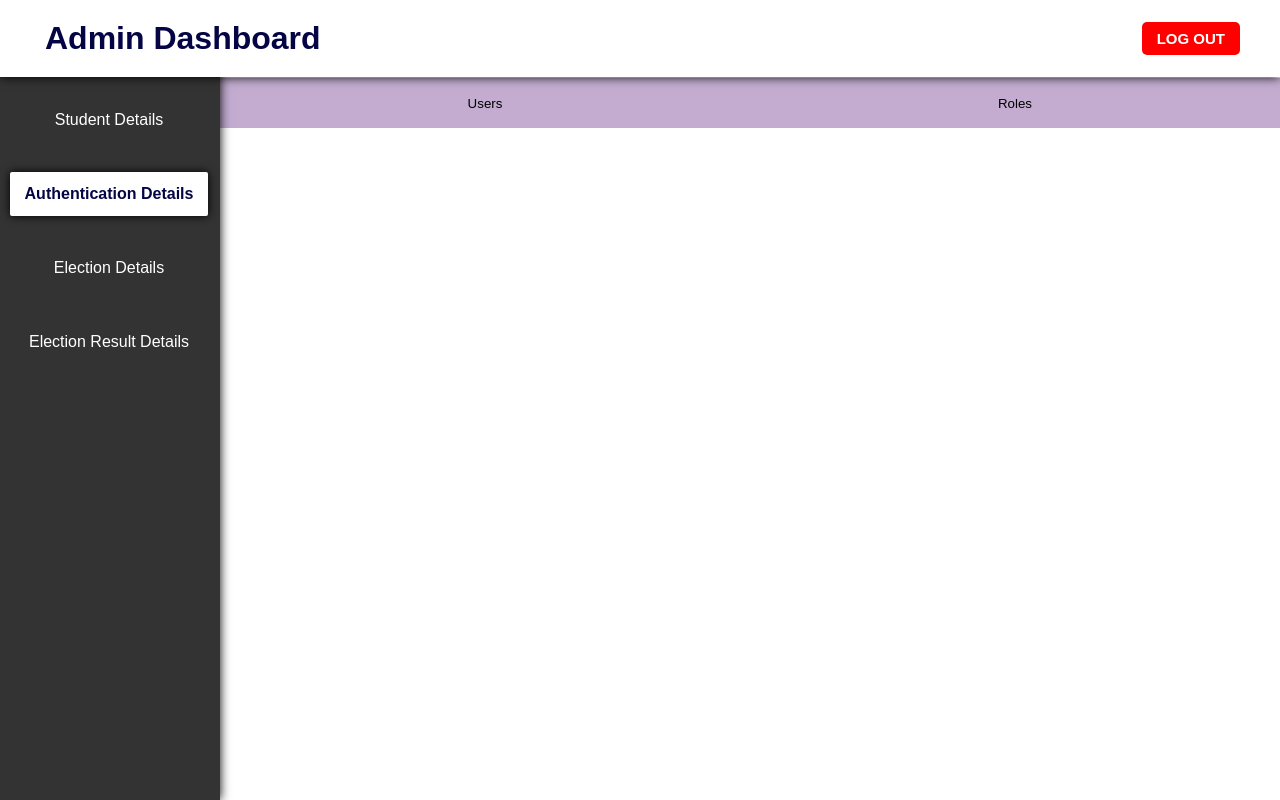
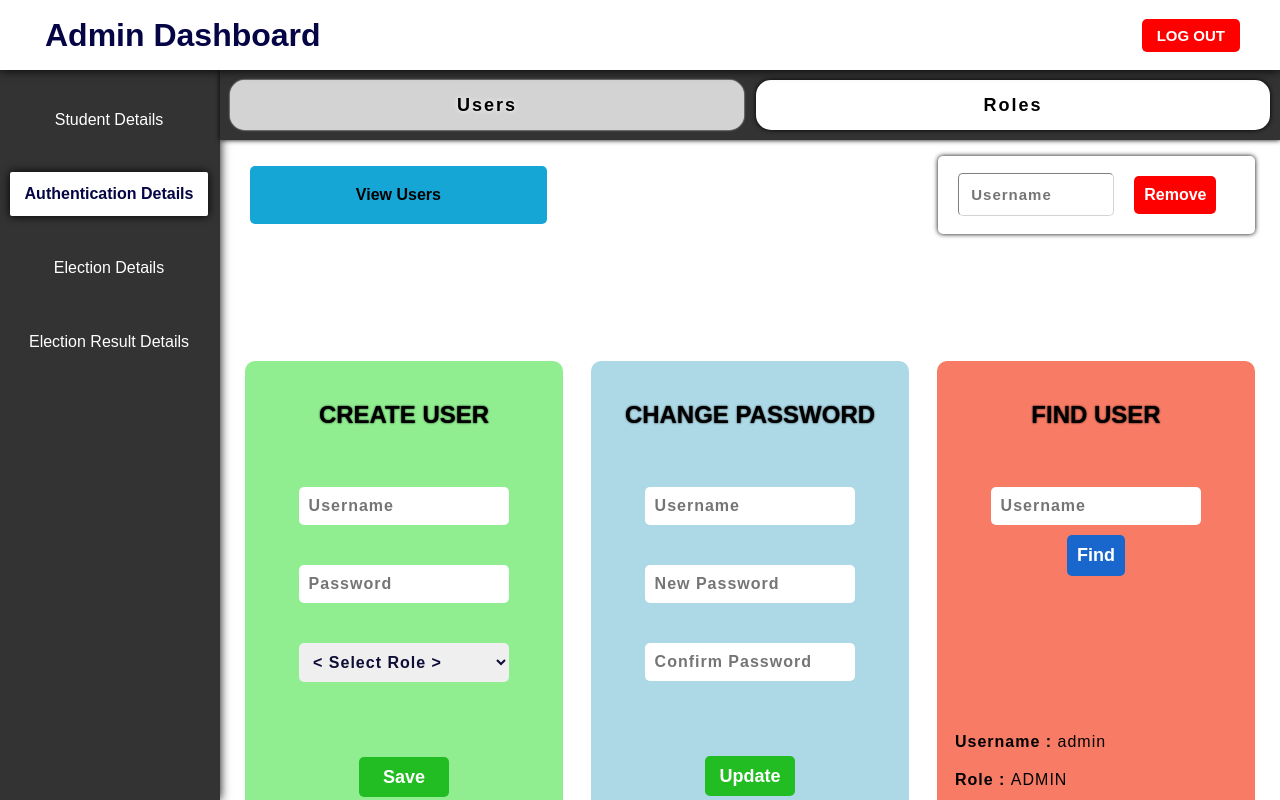
Before and after one commit to nirmalisrael/cvs-app, an Angular app: page /admin-page/auth-editor in a window 1280 px wide. Shown: the top 800 px of the page. Built offline with nearby package versions, Linux system fonts and the light colour scheme.

Commit message:
adding users page form laptop

```diff
--- a/src/app/_module/auth/_component/auth-editor/auth-editor.component.css
+++ b/src/app/_module/auth/_component/auth-editor/auth-editor.component.css
@@ -2,8 +2,10 @@ body {
     margin: 0;
     padding: 0;
     font-family: Arial, sans-serif;
-    display: flex;
+    /* display: flex; */
+    /* background-color: lightgrey; */
 }
+
 
 .nav-bar {
     display: flex;
@@ -21,7 +23,8 @@ body {
     position: fixed;
     top: 0;
     width: 100%;
-    z-index: 1;
+    height: 40px;
+    z-index: 2;
 }
 
 .top-navbar a {
@@ -98,32 +101,260 @@ body {
   }
 
 .user-role-nav {
-    position: relative;
+    position: sticky;
+    top: 70px;
     width: calc(100% - 220px);
-    height: 50px;
-    margin-top: 78px;
+    height: 70px;
+    margin-top: 70px;
     margin-left: 220px;
-    background-color: #C3ACD0;
+    background-color: #333;
     display: flex;
     align-items: center;
     justify-content: center;
+    z-index: 1;
+    box-shadow: 0 0 5px black;
 }
 .users, .roles{
     position: absolute;
-    height: 100%;
-    width: 50%;
+    height: 50px;
+    width: 48.5%;
+    flex: 1;
 }
 .user-role-nav button {
     width: 100%;
     height: 100%;
+    margin-left: 10px;
+    margin-right: 10px;
+    border: black;
+    background-color: #ffffff;
+    border-radius: 15px;
+    font-size: 18px;
+    letter-spacing: 2px;
+    font-weight: bold;
+    cursor: pointer;
+    box-shadow: 0 0 5px black;
+
+}
+
+.user-role-nav button:hover {
+    box-shadow: 0 0 5px grey;
+}
+
+
+.users {
+    /* box-shadow: 5px 0 -5px -4px rgba(0, 0, 0, 0.5); */
+    left: 0;
+    margin-right: 5px;
+}
+.roles{
+    /* box-shadow: -5px 0 5px -4px rgba(0, 0, 0, 0.5); */
+    right: 20px ;    margin-left: 5px;
+
+}
+
+.clicked button{
+    color: black;
+    background-color: lightgrey;
+    box-shadow: 0 0 2px white;
+    text-shadow: 0 0 5px white;
+}
+
+.user-side{
+    position: relative;
+    width: calc(100% - 220px);
+    height: 100vh;
+    left: 220px;
+    display: flex;
+    background: transparent;
+    align-items: center;
+    justify-content: center;
+    /* display: none; */
+    /* width: calc(100% - 220px);
+
+    background-color: lightcoral;
+    position: fixed;
+    left: 220px;   */
+}
+
+.users-find-btn {
+    position: relative;
+    /* width: calc(100% - 220px); */
+    height: 70px;
+    margin-left: 220px;
+    /* background-color: lightskyblue; */
+    display: flex;
+    align-items: center;
+    top: 20px;
+}
+
+.users-find-btn .view-users {
+    position: absolute;
+    background-color: rgb(22, 166, 214);
+    width: 28%;
+    left: 30px;
+    padding: 20px;
     border: none;
-    padding: 5px;
-    background: transparent;
+    outline: none;
+    border-radius: 5px;
+    /* color: white; */
+    font-weight: bold;
+    font-size: 16px;
+    cursor: pointer;
 }
-.user-role-nav button:hover {
-    background-color: blueviolet;
+
+.remove-user {
+    position: absolute;
+    right: 25px;
+    /* background-color: rgb(252, 40, 40); */
+    width: 28%;
+    padding-left: 20px;
+    border-radius: 5px;
+    box-shadow: 0 0 5px black;
 }
-.users {
-    left: 0;
+
+.remove-user button {
+    padding: 10px;
+    margin: 20px;
+    border: none;
+    outline: none;
+    border-radius: 5px;
+    color: white;
+    background-color: red;
+    font-weight: bold;
+    font-size: 16px;
+    cursor: pointer;
 }
-.roles{right: 0;}
+.remove-user input {
+    padding: 12px;
+    width: 130px;
+    border-radius: 5px;
+    border-color: black;
+    font-size: 15px;
+    text-align: left;
+    letter-spacing: 1px;
+    /* border: none; */
+    outline: none;
+    border-color: lightgrey;
+    border-width: 1px;
+    font-weight: bold;
+    color: rgb(13, 13, 54);
+    transition: box-shadow 0.3s ease;
+}
+.user-side form {
+    position: absolute;
+    width: 30%;
+    height: calc( 90% - 60px);
+    top: calc(50vh - 249px);
+    border-radius: 10px;
+    display: flex;
+    flex-direction: column;
+    backdrop-filter: blur(10px);
+    align-items: center;
+    transition: 300ms;
+    /* justify-content: center; */
+}
+
+.user-side form:hover {
+    box-shadow: 0 0 10px black;
+}
+.user-side .add-user-form-container form {
+    left: 25px;
+    background-color: lightgreen;
+}
+.user-side .update-user-form-container form {
+    left: 35%;
+    background-color: lightblue;
+}
+.user-side .find-user-form-container form {
+    right: 25px;
+    background-color: rgb(248, 123, 101);
+}
+.user-side form h2 {
+    margin-top: 20px;
+    text-align: center;
+    padding: 20px;
+    text-shadow: 0px 0px 2px black;
+}
+
+.user-side form input,select {
+    padding: 10px;
+    width: 60%;
+    margin: 20px;
+    border-radius: 5px;
+    border-color: black;
+    font-size: 16px;
+    text-align: left;
+    letter-spacing: 1px;
+    border: none;
+    outline: none;
+    font-weight: bold;
+
+    color: rgb(13, 13, 54);
+    transition: box-shadow 0.3s ease;
+}
+
+.user-side form select:first-child {
+    color: grey;
+}
+
+input:focus {
+    box-shadow: 0 0 10px rgb(13, 13, 54);
+}
+
+.user-side form select, option {
+    width: 66%;
+    font-size: 16px;
+    text-align: left;
+}
+
+.user-side form #username {
+    margin-top: 12%;
+}
+
+.user-side form button {
+    width: 28%;
+    height: 40px;
+    font-size: 18px;
+    font-weight: bold;
+    border-radius: 5px;
+    border: none;
+    outline: none;
+    margin-top: 55px;
+}
+
+.user-side form .save-btn {
+    background-color: rgb(34, 189, 34);
+    color: #ffffff;
+}
+
+button:hover {
+    box-shadow: 0px 0px 5px black;
+    cursor: pointer;
+}
+
+.user-side .find-user-form-container #find-username {
+    margin-top: 12%;
+    margin-bottom: 10px;
+}
+
+
+.user-side form .find-btn {
+    margin: 0;
+    background-color: rgb(25, 103, 204);
+    color: #ffffff;
+    width: fit-content;
+    height: fit-content;
+    padding: 10px;
+}
+
+.find-user-para {
+    width: 95%;
+    height: 100%;
+    display: flex;
+    justify-content: center;
+    align-items: center;
+    line-height:1cm;
+    letter-spacing:1px;
+    margin-left: 20px;
+    /* margin-right: 20px; */
+}
--- a/src/app/_module/auth/_component/auth-editor/auth-editor.component.html
+++ b/src/app/_module/auth/_component/auth-editor/auth-editor.component.html
@@ -14,8 +14,57 @@
         </div>
 
         <div class="user-role-nav">
-            <div class="users"><button>Users</button></div>
-            <div class="roles"><button>Roles</button></div>
+            <div class="users" (click)="setActiveTab('users')" [class.clicked]="activeTab === 'users'">
+                <button>Users</button>
+            </div>
+            <div class="roles" (click)="setActiveTab('roles')" [class.clicked]="activeTab === 'roles'">
+                <button>Roles</button>
+            </div>
+        </div>
+        <div *ngIf="showUserSide" class="users-find-btn">
+            <button class="view-users">View Users</button>
+
+            <div class="remove-user">
+                <input type="text" name="username" id="username" placeholder="Username" required>
+                <button>Remove</button>
+            </div>
+        </div>
+        <div class="user-side" *ngIf="showUserSide">
+
+            <div class="add-user-form-container">
+                <form action="" class="add-user-form" id="grid-item">
+                    <h2>CREATE USER</h2>
+                    <input type="text" name="username" placeholder="Username" id="username" required>
+                    <input type="text" name="password" id="password" placeholder="Password" required>
+                    <select class="roles-option" id="roles-option" name="roles-option" required>
+                        <option value=""  disabled selected>< Select Role ></option>
+                        <option value="">ADMIN</option>
+                        <option value="">STUDENT</option>
+                    </select>
+                    <button class="save-btn">Save</button>
+                </form>
+            </div>
+            <div class="update-user-form-container">
+                <form action="" class="update-user-form"id="grid-item">
+                    <h2>CHANGE PASSWORD</h2>
+                    <input type="text" name="username" placeholder="Username" id="username" required>
+                    <input type="text" name="password" id="password" placeholder="New Password" required>
+                    <input type="text" name="password" id="password" placeholder="Confirm Password" required>
+                    <button class="save-btn">Update</button>
+                </form>
+            </div>
+            <div class="find-user-form-container">
+                <form action="" class="find-user-form"id="grid-item">
+                    <h2>FIND USER</h2>
+                    <input type="text" name="username" placeholder="Username" id="find-username"  required>
+                    <button class="find-btn">Find</button>
+                    <div class="find-user-para">
+                        <p><b>Username : </b>admin<br>
+                        <b>Role : </b>ADMIN <br>
+                        <b>Role Description : </b>For administrative</p>
+                    </div>
+                </form>
+            </div>
         </div>
     </body>
 </html>
--- a/src/app/_module/auth/_component/auth-editor/auth-editor.component.ts
+++ b/src/app/_module/auth/_component/auth-editor/auth-editor.component.ts
@@ -6,5 +6,19 @@ import { Component } from '@angular/core';
   styleUrls: ['./auth-editor.component.css']
 })
 export class AuthEditorComponent {
+  activeTab: string = 'users';
 
+  showUserSide = true;
+  showRoleSide = false;
+
+  setActiveTab(tab: string) {
+    this.activeTab = tab;
+    if(this.activeTab === 'users') {
+      this.showRoleSide = false;
+      this.showUserSide = true;
+    } else if(this.activeTab === 'roles') {
+      this.showUserSide = false;
+      this.showRoleSide = true;
+    }
+  }
 }
--- a/src/app/_module/auth/auth.module.ts
+++ b/src/app/_module/auth/auth.module.ts
@@ -1,6 +1,7 @@
 import { NgModule } from '@angular/core';
 import { CommonModule } from '@angular/common';
 import { AuthEditorComponent } from './_component/auth-editor/auth-editor.component';
+import { FormsModule } from '@angular/forms';
 
 
 
--- a/src/app/_module/student/_component/student-editor/student-editor.component.css
+++ b/src/app/_module/student/_component/student-editor/student-editor.component.css
@@ -184,9 +184,14 @@ button:hover {
     z-index: -1;
 }
 
+.student-table th {
+    font-weight: bold;
+
+}
 .student-table th, .student-table td {
     border: 1px solid #ddd;
     white-space: nowrap;
+    letter-spacing: 1px;
     padding: 8px;
     text-align: center;
 }
--- a/src/app/app.module.ts
+++ b/src/app/app.module.ts
@@ -11,6 +11,7 @@ import { UserLoginComponent } from './_component/user-login/user-login.component
 import { StudentModule } from './_module/student/student.module';
 import { BrowserAnimationsModule } from '@angular/platform-browser/animations';
 import { MatSnackBarModule } from '@angular/material/snack-bar';
+import { AuthModule } from './_module/auth/auth.module';
 
 @NgModule({
   declarations: [
@@ -25,7 +26,8 @@ import { MatSnackBarModule } from '@angular/material/snack-bar';
     BrowserModule,
     AppRoutingModule,
     StudentModule,
-    BrowserAnimationsModule
+    BrowserAnimationsModule,
+    AuthModule
   ],
   providers: [],
   bootstrap: [AppComponent]
```
